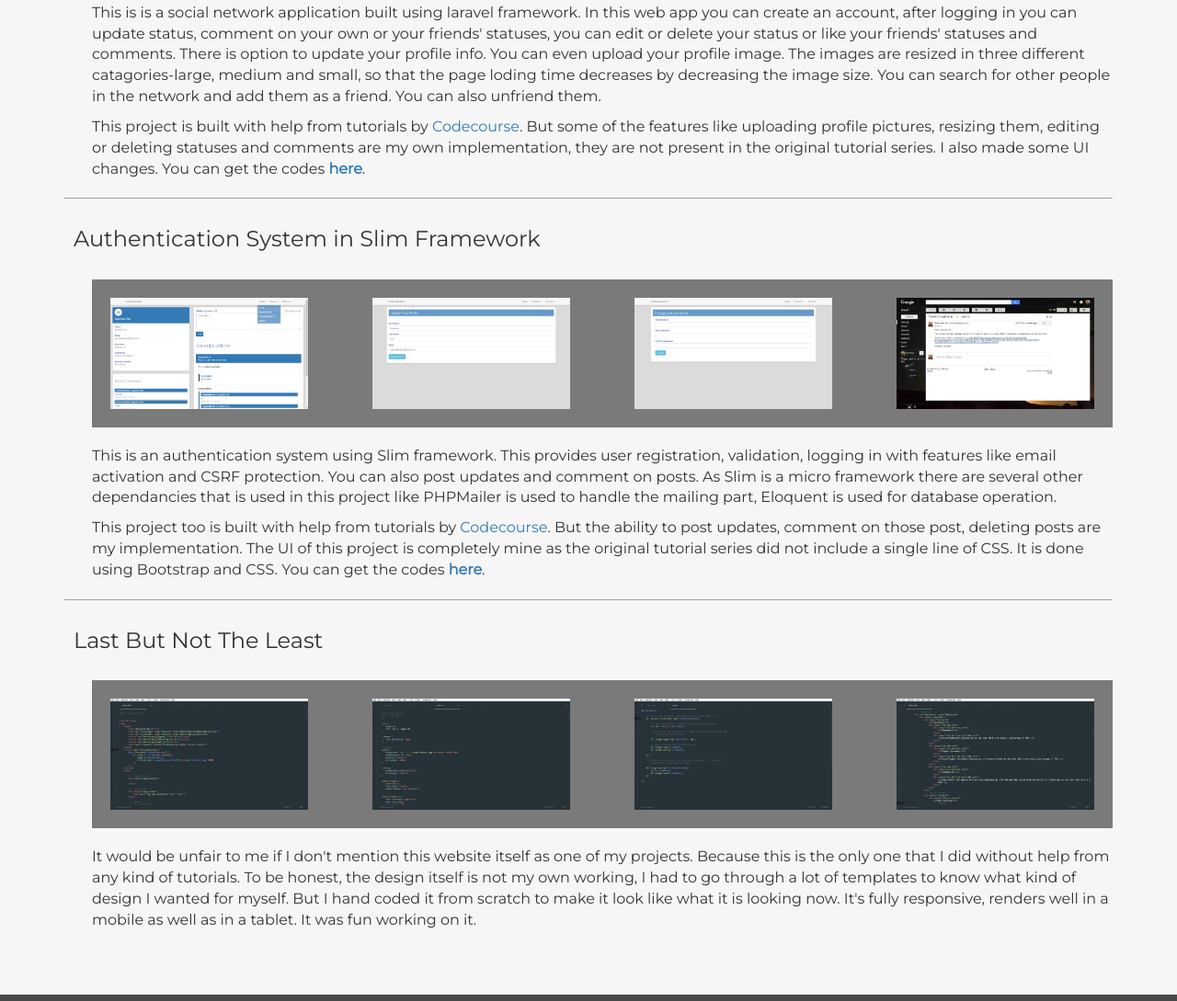
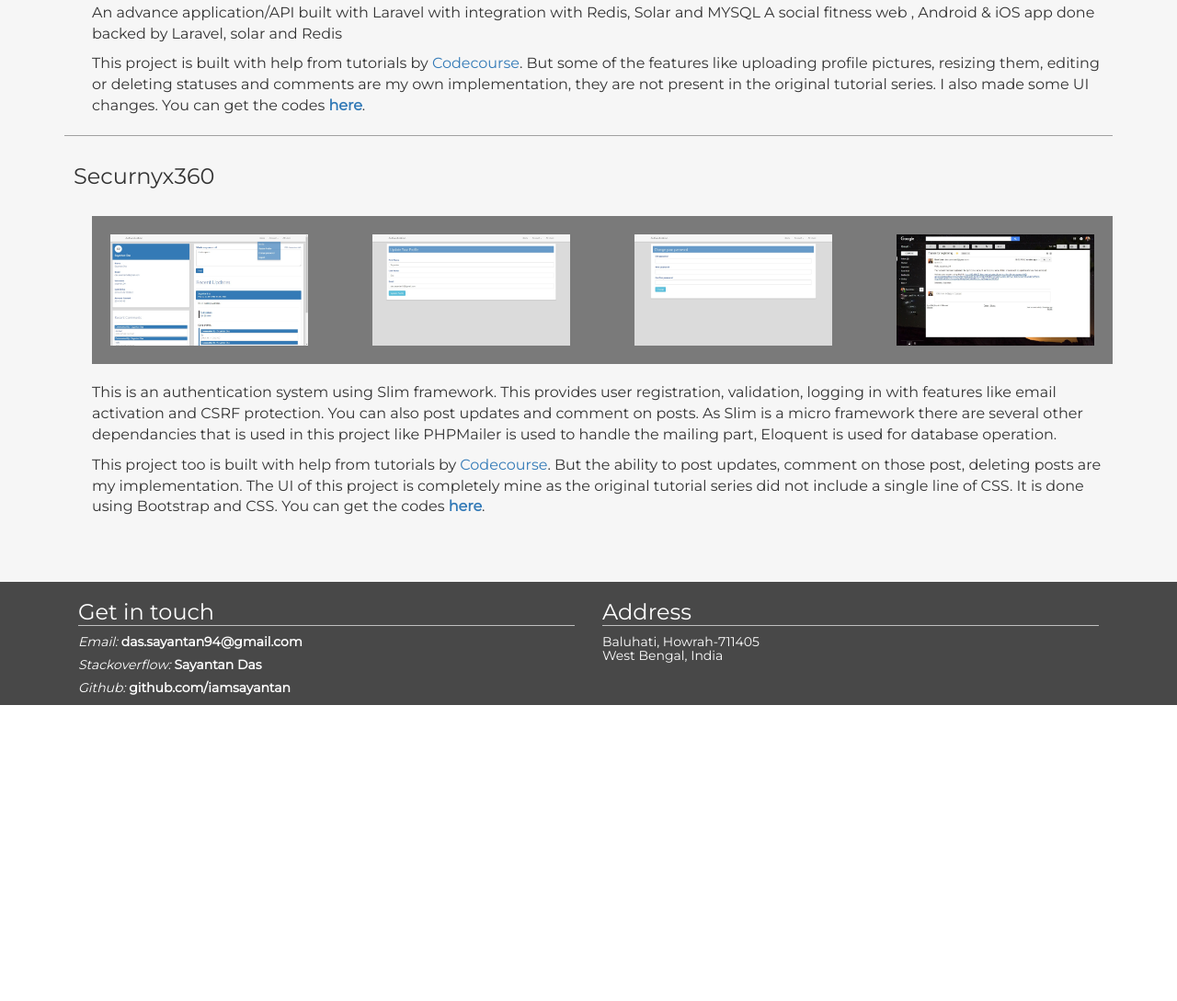
Before and after one commit to iamsayantan/iamsayantan.github.io, a plain HTML site: page index.html in a window 1280 px wide. Shown: the part 2552-3641 px from the top of the page at 92% size. After the commit the page ends 3319 px from the top, so only its background shows below. Drawn offline with Linux system fonts and the light colour scheme.

Commit message:
update project title etc.

```diff
--- a/index.html
+++ b/index.html
@@ -116,16 +116,19 @@ Author: Sayantan Das
                         <div class="class-details">
                             <div class="row">
                                 <div class="col-md-5">
-                                    <img class="img-responsive brand-img" src="images/channel_logo/as.png" alt="udacity_logo">
+                                    <img class="img-responsive brand-img" src="images/codelogicx.png" alt="udacity_logo">
                                 </div>
                                 <ul class="col-md-7">
                                     <li>
-                                        <span class="glyphicon glyphicon-menu-right"></span><a href="https://www.udacity.com/course/intro-to-html-and-css--ud304" target="_blank"><h4>Intro to HTML and CSS</h4></a>
-                                    </li>
-                                    <li>
-                                        <span class="glyphicon glyphicon-menu-right"></span><a href="https://www.udacity.com/course/responsive-web-design-fundamentals--ud893" target="_blank"><h4>Responsive Web Design</h4></a>
+                                        <a href="http://codelogicx.com" target="_blank"><h4>Codelogicx Technologies Pvt Ltd</h4></a>
                                     </li>
                                 </ul>
+                                <div class="col-md-12" style="margin-top: 10px">
+                                    <p>Web Developer with a demonstrated history of working in the computer software industry.
+                                      Skilled in PHP, MySQL, Laravel, JavaScript and some understanding in HTML and CSS.
+                                      In my short professional life I have worked in from making custom CRM to web services for mobile applications.
+                                      I am also interested in working with python web frameworks like django or flask. </p>
+                                </div>
                             </div>
                         </div>
                     </div>
@@ -186,7 +189,7 @@ Author: Sayantan Das
                 <div class="project">
 
                     <div class="project-header">
-                        <h3>Social Network using Laravel Framework</h3>
+                        <h3>TagWell</h3>
                     </div>
 
                     <div class="project-screenshot">
@@ -208,7 +211,9 @@ Author: Sayantan Das
 
                     <div class="project-description">
                         <p>
-                            This is is a social network application built using laravel framework. In this web app you can create an account, after logging in you can update status, comment on your own or your friends' statuses, you can edit or delete your status or like your friends' statuses and comments. There is option to update your profile info. You can even upload your profile image. The images are resized in three different catagories-large, medium and small, so that the page loding time decreases by decreasing the image size. You can search for other people in the network and add them as a friend. You can also unfriend them.
+                            An advance application/API built with Laravel with
+                            integration with Redis, Solar and MYSQL A social fitness web ,
+                            Android & iOS app done backed by Laravel, solar and Redis
                         </p>
                         <p>
                             This project is built with help from tutorials by <a href="https://www.codecourse.com" target="_blank">Codecourse</a>. But some of the features like uploading profile pictures, resizing them, editing or deleting statuses and comments are my own implementation, they are not present in the original tutorial series. I also made some UI changes. You can get the codes <a href="https://github.com/iamsayantan/chatty" target="_blank"><b>here</b></a>.
@@ -222,7 +227,7 @@ Author: Sayantan Das
                 <div class="project">
 
                     <div class="project-header">
-                        <h3>Authentication System in Slim Framework</h3>
+                        <h3>Securnyx360</h3>
                     </div>
 
                     <div class="project-screenshot">
@@ -251,30 +256,6 @@ Author: Sayantan Das
                             This project too is built with help from tutorials by <a href="https://www.codecourse.com" target="_blank">Codecourse</a>. But the ability to post updates, comment on those post, deleting posts are my implementation. The UI of this project is completely mine as the original tutorial series did not include a single line of CSS. It is done using Bootstrap and CSS. You can get the codes <a href="https://github.com/iamsayantan/authentication" target="_blank"><b>here</b></a>.
                         </p>
                     </div>
-                    <hr>
-
-                    <div class="project">
-                        <h3>Last But Not The Least</h3>
-                        <div class="project-screenshot">
-                        <div class="row">
-                            <div class="col-md-3 col-sm-6 col-xs-12">
-                                <img src="images/projects/code1.jpg" class="img img-responsive image" alt="">
-                            </div>
-                            <div class="col-md-3 col-sm-6 col-xs-12">
-                                <img src="images/projects/code2.jpg" class="img img-responsive image" alt="">
-                            </div>
-                            <div class="col-md-3 col-sm-6 col-xs-12">
-                                <img src="images/projects/code3.jpg" class="img img-responsive image" alt="">
-                            </div>
-                            <div class="col-md-3 col-sm-6 col-xs-12">
-                                <img src="images/projects/code4.jpg" class="img img-responsive image" alt="">
-                            </div>
-                        </div>
-                    </div>
-                        <div class="project-description">
-                            It would be unfair to me if I don't mention this website itself as one of my projects. Because this is the only one that I did without help from any kind of tutorials. To be honest, the design itself is not my own working, I had to go through a lot of templates to know what kind of design I wanted for myself. But I hand coded it from scratch to make it look like what it is looking now. It's fully responsive, renders well in a mobile as well as in a tablet. It was fun working on it.
-                        </div>
-                    </div>
 
                 </div>
             </div>
```
Also changed, not shown: images/codelogicx.png (added).
